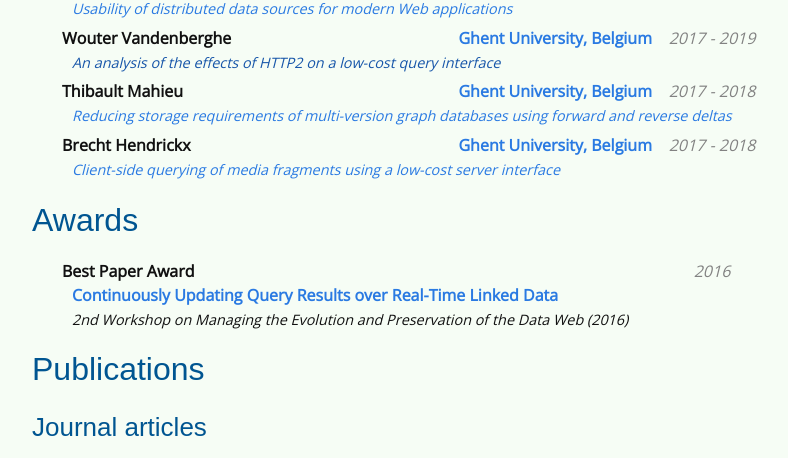
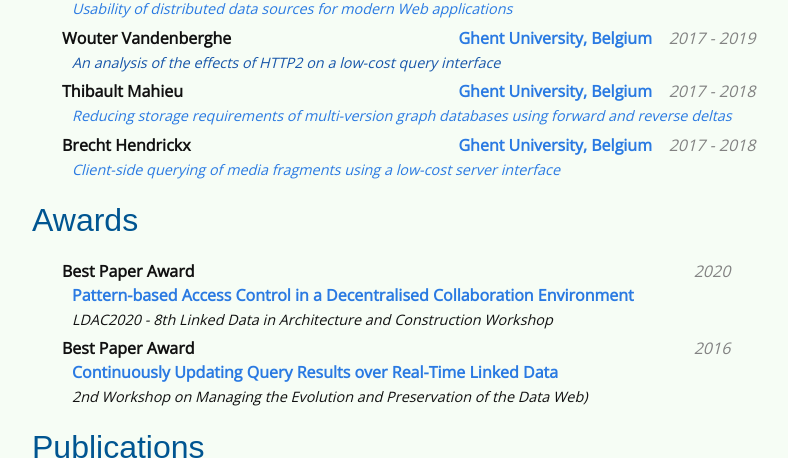
Before and after one commit to rubensworks/rubensworks.net, a Jekyll site: the page built from cv.md, in a window 1280 px wide and 900 px high, scrolled down 1603 px, cut to the strip 0-458 px from the top of the window. Shown: the whole strip, without its empty margins (238-1026 px from the left). Built offline with Jekyll 4.4.1, drawn with Linux system fonts in a browser that asks for light colours; some web fonts are replaced.

Commit message:
Add LDAC 2020 paper

```diff
--- a/cv.md
+++ b/cv.md
@@ -158,9 +158,15 @@ Additionally, he has served as a reviewer and program committee member for these
 <ul class="cv-listing">
 {% include cv-listing.html
     subject="Best Paper Award"
+    date="2020"
+    subtitle="[Pattern-based Access Control in a Decentralised Collaboration Environment](/publications/werbrouck_ldac_2020/)"
+    description="LDAC2020 - 8th Linked Data in Architecture and Construction Workshop"
+%}
+{% include cv-listing.html
+    subject="Best Paper Award"
     date="2016"
     subtitle="[Continuously Updating Query Results over Real-Time Linked Data](/publications/taelman_mepdaw_2016/)"
-    description="2nd Workshop on Managing the Evolution and Preservation of the Data Web (2016)"
+    description="2nd Workshop on Managing the Evolution and Preservation of the Data Web)"
 %}
 </ul>
 
```
Also changed, not shown: _bibliography/references.bib (+13 -0 lines).
